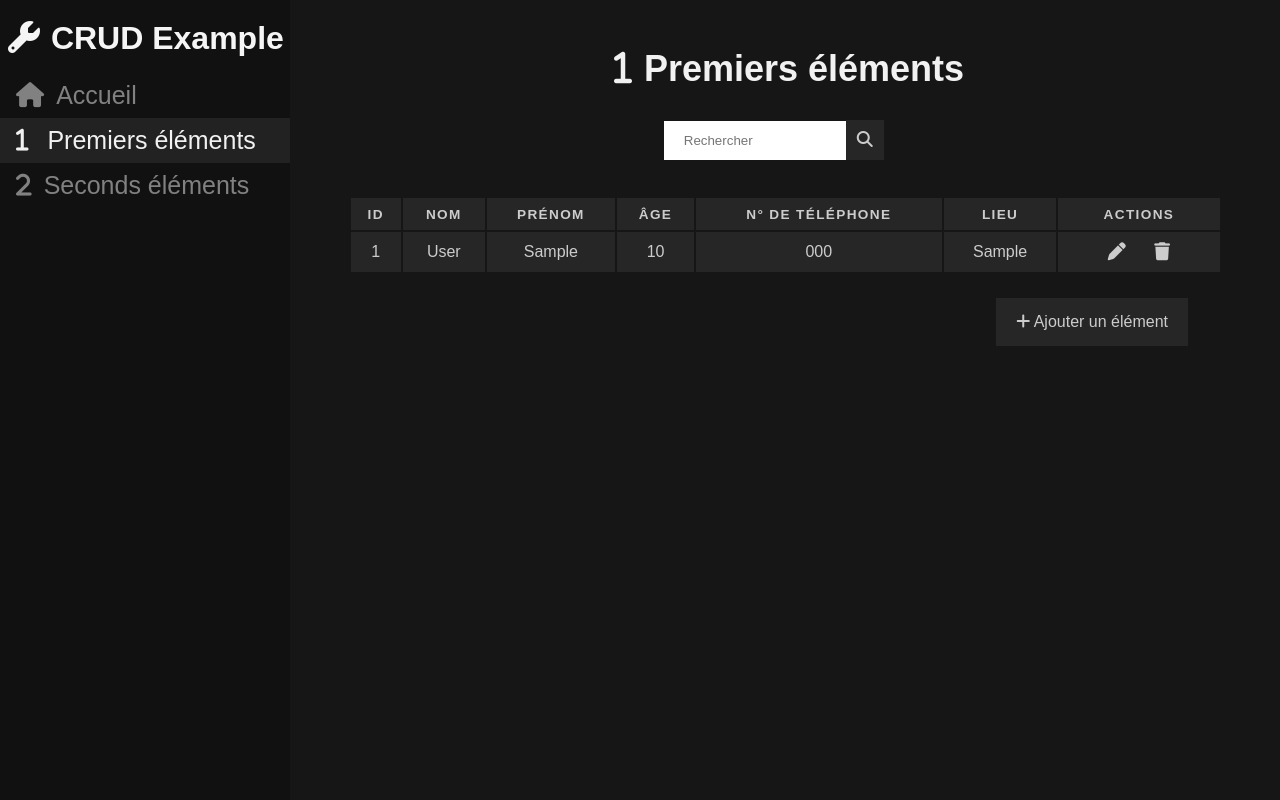
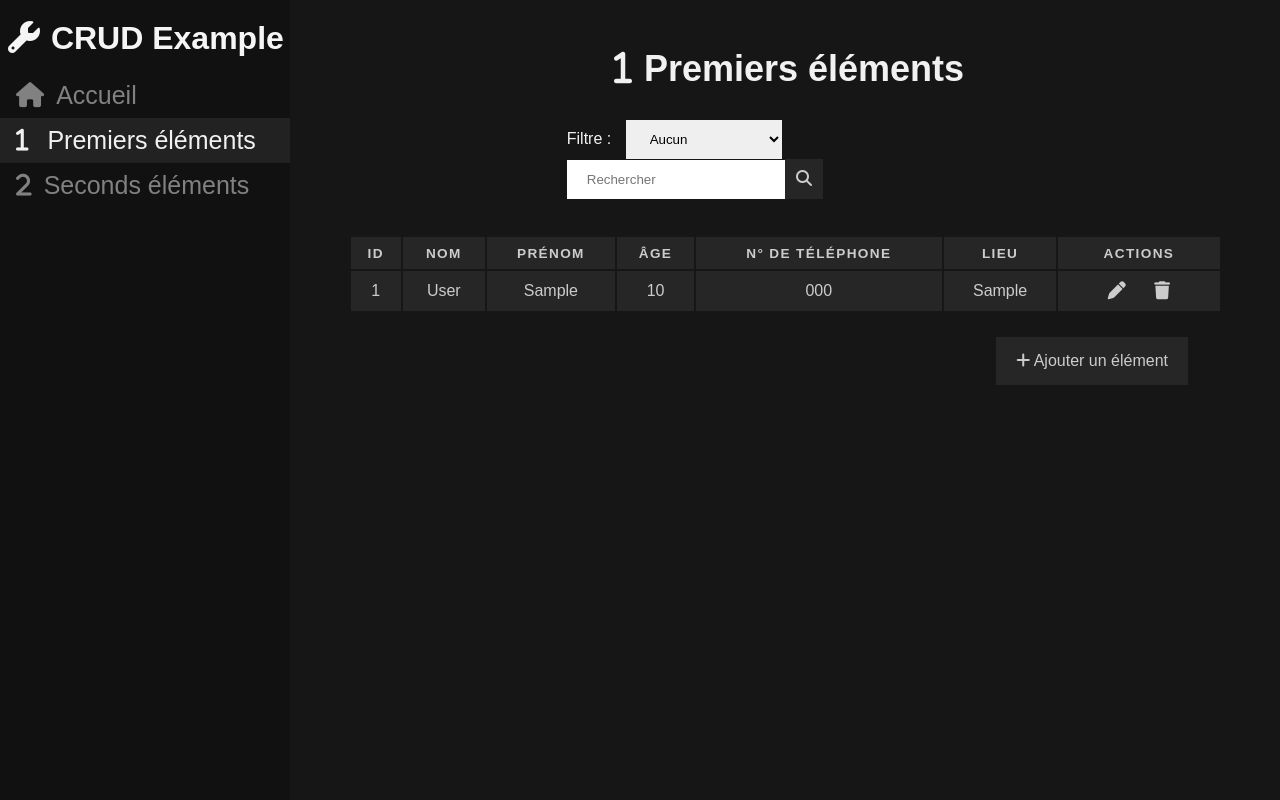
Before and after one commit to Str4ky/crud-example, a PHP site: page /first/index.php?page=1 in a window 1280 px wide. Run offline with PHP 8.4, Linux system fonts and the light colour scheme; tables that the repository leaves empty hold one stand-in row (values such as "Sample post").

Commit message:
Add files via upload

```diff
--- a/assets/css/style.css
+++ b/assets/css/style.css
@@ -181,7 +181,7 @@ input[type=text], input[type=number] {
 
 .search {
     align-items: center;
-    width: 25%;
+    width: 45%;
     margin-left: auto;
     margin-right: auto;
 }
@@ -191,7 +191,18 @@ input[type=text], input[type=number] {
     box-sizing: border-box;
     border: none;
     outline: none;
-    width: 75%;
+    width: 50%;
+}
+
+.search select {
+    display: inline-block;
+    box-sizing: border-box;
+    border: none;
+    outline: none;
+    width: 15;
+    padding: 11px 20px;
+    margin-right: 20px;
+    margin-left: 10px;
 }
 
 .search a {
--- a/assets/js/query.js
+++ b/assets/js/query.js
@@ -1,13 +1,20 @@
-var search = document.getElementById('search');
-var button = document.getElementById('button');
+let search = document.getElementById('search');
+let button = document.getElementById('button');
+let filter = document.getElementById('filter');
 
 search.addEventListener("input", updateValue);
 search.addEventListener("keydown", function(e) {
     if (e.key === "Enter") {
-        window.location.href = "?search=" + e.target.value;
+        let element = filter.options[filter.selectedIndex].value;
+        window.location.href = "?search=" + e.target.value + "&filter=" + element;
     }
 });
 
 function updateValue(e) {
-    button.href = "?search=" + e.target.value;
+    button.href = "?search=" + e.target.value + "&filter=" + element;
 };
+
+function updateFilter() {
+    let element = filter.options[filter.selectedIndex].value;
+    button.href = "?search=" + search.value + "&filter=" + element;
+}
--- a/first/index.php
+++ b/first/index.php
@@ -35,8 +35,8 @@
         <h1 class="label"><i class="fa-solid fa-1 title-icon"></i> Premiers éléments</h1>
         <br>
         <div class="search">
-            <!-- Afficher le champ de recherche avec celui-ci si on a déja une recherche en cours -->
-            <input type="text" class="search" placeholder="Rechercher" name="search" id="search" value="<?php if(isset($_GET["search"])) { echo $_GET["search"]; } ?>"><a href="" id="button"><i class="fa-solid fa-search"></i></a>
+            <!-- Afficher le champ de recherche et de filtres avec ceux-ci si on a déja une recherche et un filtre en cours -->
+            Filtre : <select id="filter" onchange="updateFilter(this)"><option value="none">Aucun</option><option value="id" <?php if(isset($_GET["filter"]) && $_GET["filter"] == "id") echo "selected"; ?>>ID</option><option value="last_name" <?php if(isset($_GET["filter"]) && $_GET["filter"] == "last_name") echo "selected"; ?>>Nom</option><option value="first_name" <?php if(isset($_GET["filter"]) && $_GET["filter"] == "first_name") echo "selected"; ?>>Prénom</option><option value="age" <?php if(isset($_GET["filter"]) && $_GET["filter"] == "age") echo "selected"; ?>>Âge</option><option value="phone" <?php if(isset($_GET["filter"]) && $_GET["filter"] == "phone") echo "selected"; ?>>N° de téléphone</option><option value="area" <?php if(isset($_GET["filter"]) && $_GET["filter"] == "area") echo "selected"; ?>>Lieu</option></select><input type="text" class="search" placeholder="Rechercher" name="search" id="search" value="<?php if(isset($_GET["search"])) { echo $_GET["search"]; } ?>"><a href="" id="button"><i class="fa-solid fa-search"></i></a>
         </div>
         <br><br>
         <table>
@@ -55,12 +55,22 @@
             #Définir le nombre d'éléments par page
             $total = 10;
             if(isset($_GET["search"])) {
+                if(isset($_GET["filter"]) && $_GET["filter"] != "none" && $_GET["filter"] != "") {
+                    #Définir la requête avec la recherche via le filtre
+                    $requete = $cnn->prepare("SELECT * FROM first WHERE {$_GET["filter"]} LIKE :search");
+                    #Exécuter la requête
+                    $requete->execute(['search' => '%'.$_GET["search"].'%']);
+                    #Définir le résultat de la requête
+                    $resultat = $requete;
+                }
+                else {
                     #Définir la requête avec la recherche
                     $requete = $cnn->prepare("SELECT * FROM first WHERE last_name LIKE :search OR first_name LIKE :search OR age LIKE :search OR phone LIKE :search OR area LIKE :search");
                     #Exécuter la requête
                     $requete->execute(['search' => '%'.$_GET["search"].'%']);
                     #Définir le résultat de la requête
                     $resultat = $requete;
+                }
             }
             else {
                 #Si la page est définie et qu'elle est supérieure à 1
```
Also changed, not shown: second/index.php (+12 -2 lines), preview.png. Lines whose indentation alone changed are shown as unchanged.
